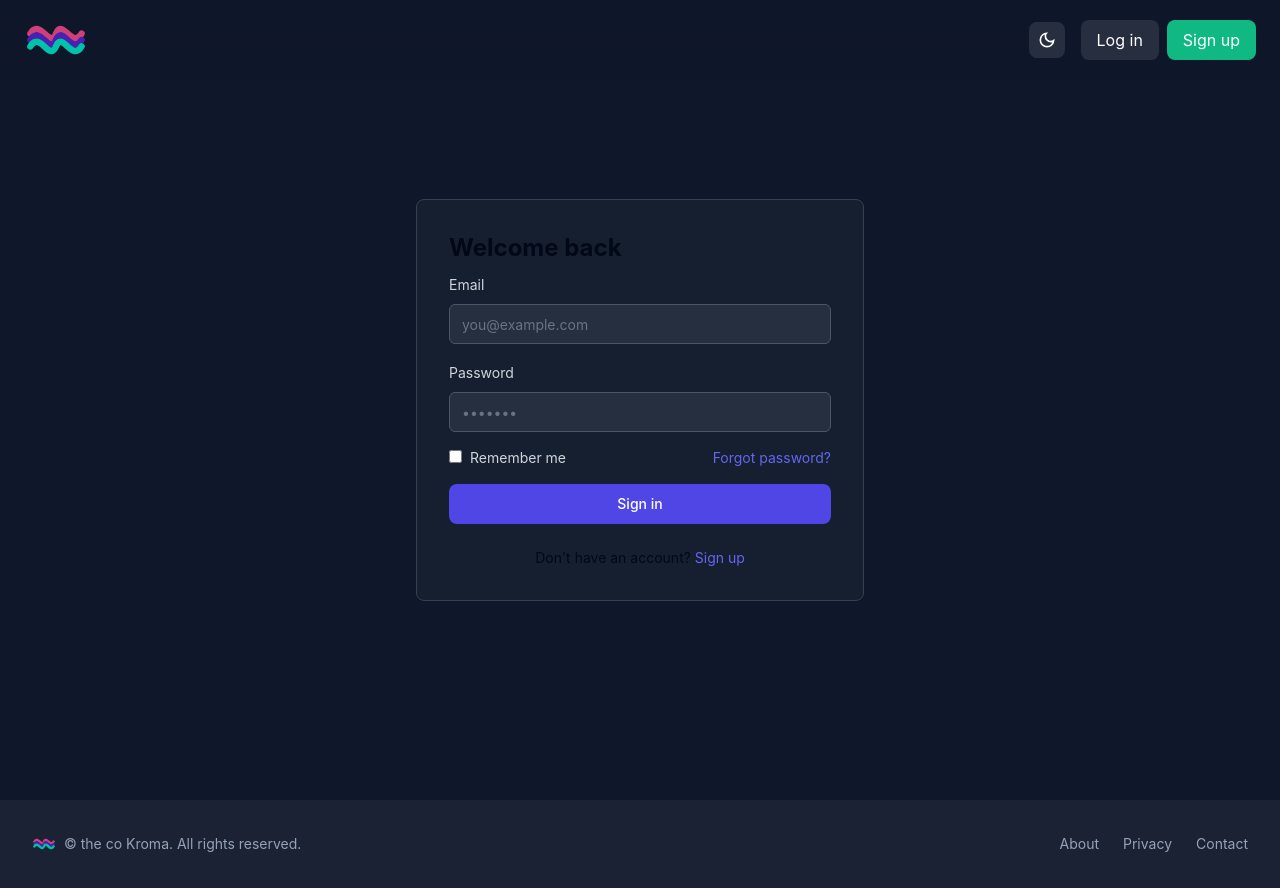
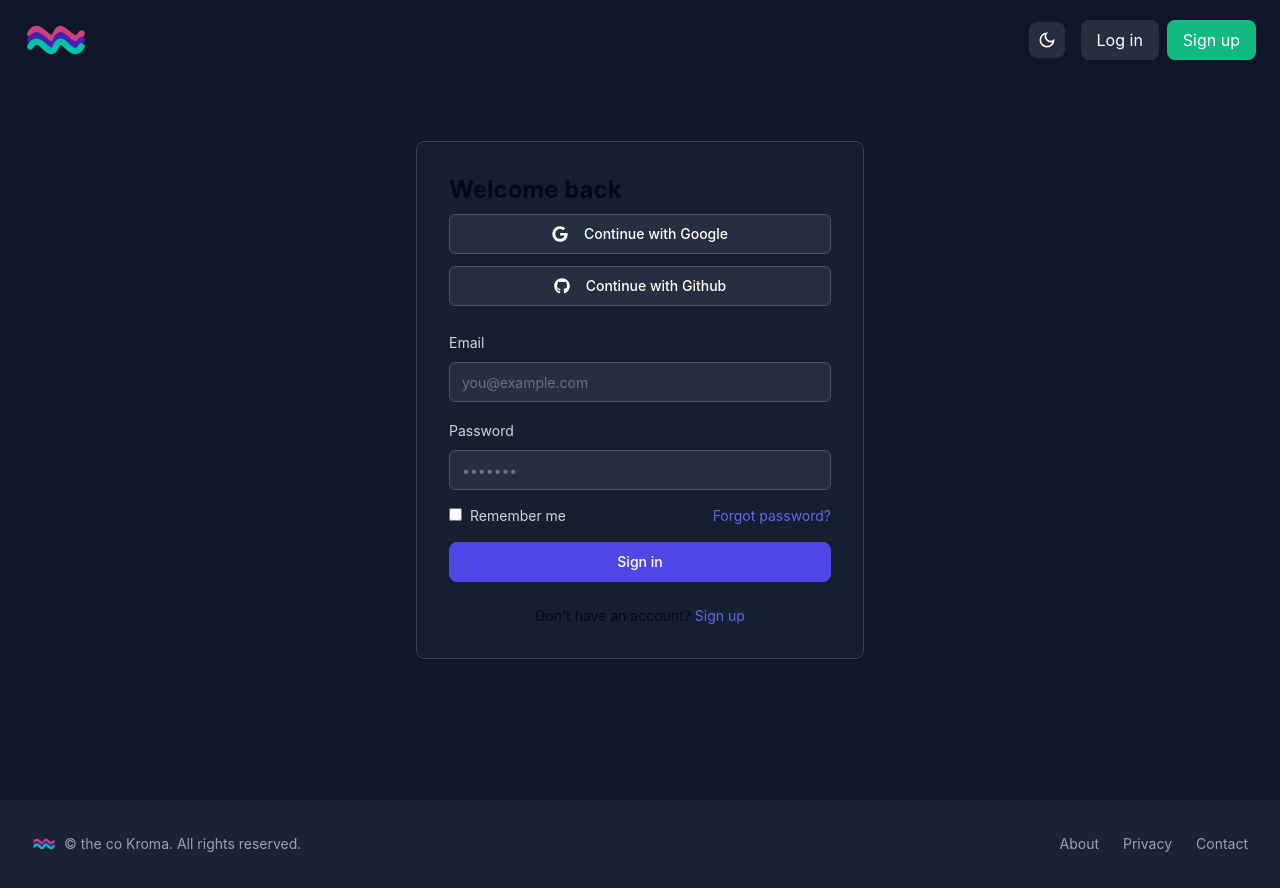
Before and after one commit to SalahHaddara/kroma-app, a React (Vite) app: page /login in a window 1280 px wide. Built offline with nearby package versions, Linux system fonts and the light colour scheme.

Commit message:
Add social login buttons section

```diff
--- a/src/pages/AuthPage.tsx
+++ b/src/pages/AuthPage.tsx
@@ -88,6 +88,18 @@ const AuthPage: React.FC<AuthPageProps> = ({isLogin}) => {
                 <h2 className="text-2xl font-bold mb-2">
                     {isLogin ? 'Welcome back' : 'Create account'}
                 </h2>
+
+                <div className="space-y-3 mb-6">
+                    <SocialLoginButton
+                        provider="google"
+                        onClick={() => handleSocialLogin('google')}
+                    />
+                    <SocialLoginButton
+                        provider="github"
+                        onClick={() => handleSocialLogin('github')}
+                    />
+                </div>
+
                 <form onSubmit={handleSubmit} className="space-y-4">
                     <div className="space-y-2">
                         <label className={`text-sm transition-colors duration-300 ${
```
